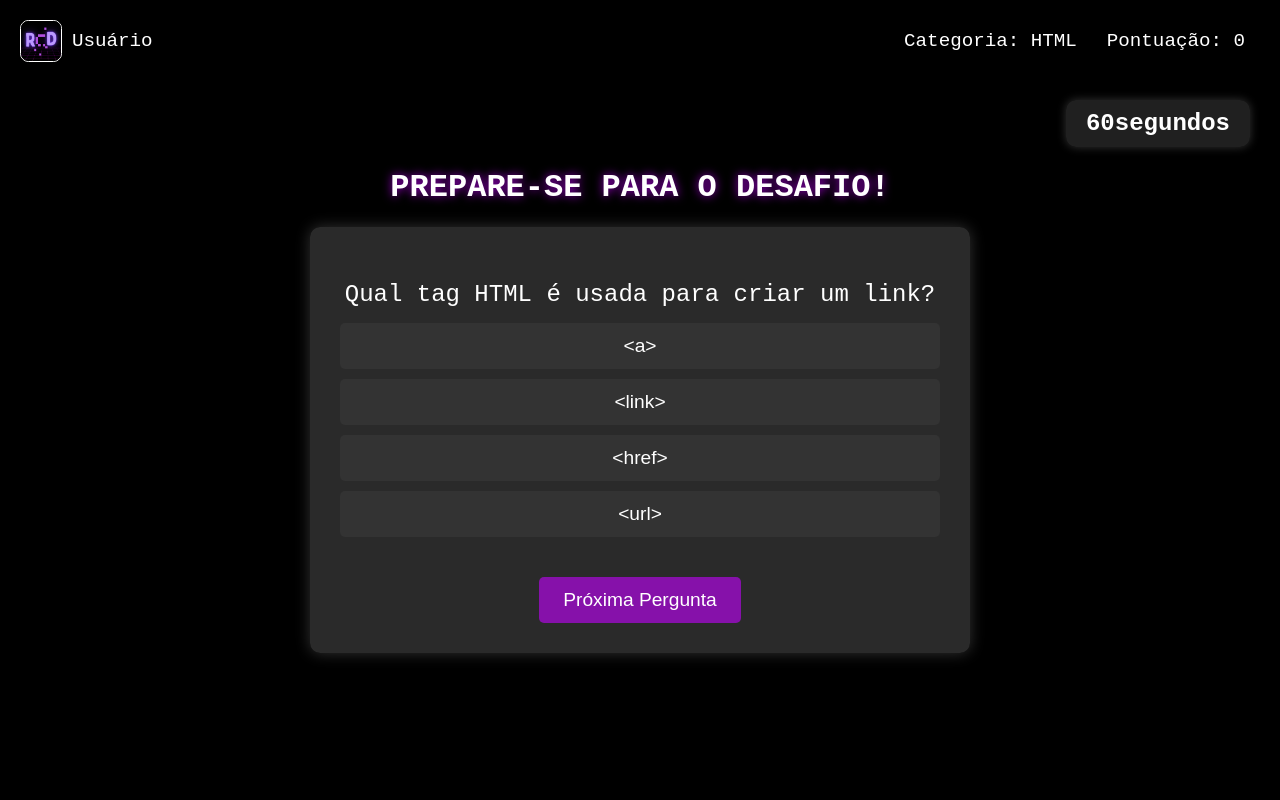
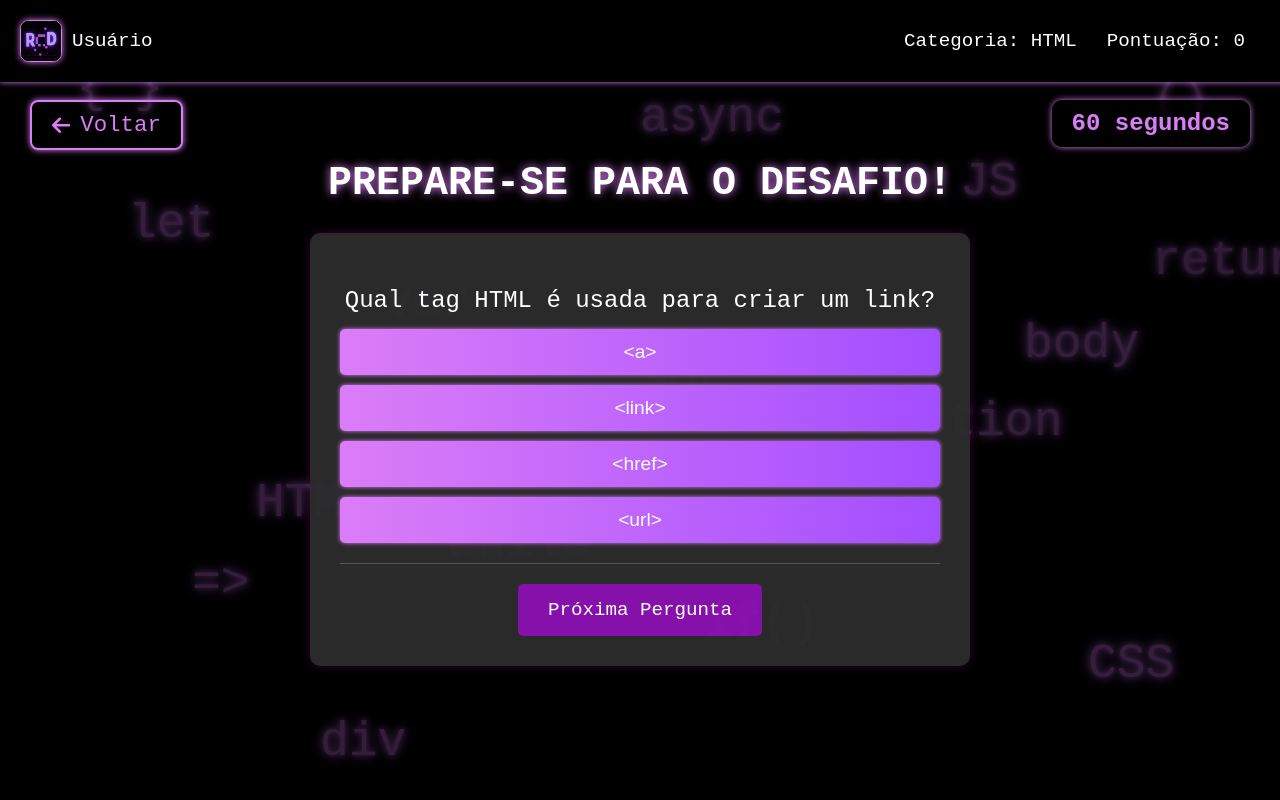
Before and after one commit to felixrai/quiz-leo, a plain HTML site: page quiz.html in a window 1280 px wide. Drawn offline with Linux system fonts and the light colour scheme.

Commit message:
Update quiz.html

```diff
--- a/quiz.html
+++ b/quiz.html
@@ -1,22 +1,103 @@
 <!DOCTYPE html>
 <html lang="pt-BR">
-
 <head>
-    <meta charset="UTF-8">
-    <meta http-equiv="X-UA-Compatible" content="IE=edge">
-    <meta name="viewport" content="width=device-width, initial-scale=1.0">
-    <title>QUIZ - Jogo</title>
+<meta charset="UTF-8" />
+<meta http-equiv="X-UA-Compatible" content="IE=edge" />
+<meta name="viewport" content="width=device-width, initial-scale=1.0" />
+<title>QUIZ - Neon</title>
+<link rel="stylesheet" href="https://cdnjs.cloudflare.com/ajax/libs/fontawesome/6.5.0/css/all.min.css">
 <style>
-        /* Estilo geral */
 body {
   margin: 0;
   font-family: 'Courier New', Courier, monospace;
   background-color: #000000;
   color: white;
+  overflow-x: hidden;
 }
 
+/* === SÍMBOLOS NO FUNDO === */
+.background-symbols {
+  position: fixed;
+  width: 100%;
+  height: 100%;
+  top: 0;
+  left: 0;
+  z-index: 2;
+  pointer-events: none;
+}
+.symbol {
+  position: absolute;
+  color: #db7df7;
+  font-size: 4rem;
+  opacity: 0.2;
+  animation: float 20s ease-in-out infinite, neonBlink 3s ease-in-out infinite;
+  text-shadow: 0 0 6px #db7df7, 0 0 12px #db7df7, 0 0 18px #a34eff;
+}
+.symbol:nth-child(1) { top: 8%; left: 6%; font-size: 3rem; animation-duration: 30s; }
+.symbol:nth-child(2) { top: 20%; left: 75%; font-size: 3rem; animation-duration: 25s; }
+.symbol:nth-child(3) { top: 60%; left: 20%; font-size: 3rem; animation-duration: 28s; }
+.symbol:nth-child(4) { top: 80%; left: 85%; font-size: 3rem; animation-duration: 32s; }
+.symbol:nth-child(5) { top: 45%; left: 50%; font-size: 3rem; animation-duration: 22s; }
+.symbol:nth-child(6) { top: 10%; left: 90%; font-size: 3rem; animation-duration: 24s; }
+.symbol:nth-child(7) { top: 70%; left: 15%; font-size: 3rem; animation-duration: 27s; }
+.symbol:nth-child(8) { top: 35%; left: 30%; font-size: 3rem; animation-duration: 29s; }
+.symbol:nth-child(9) { top: 50%; left: 65%; font-size: 3rem; animation-duration: 26s; }
+.symbol:nth-child(10) { top: 5%; left: 30%; font-size: 3rem; animation-duration: 23s; }
+.symbol:nth-child(11) { top: 25%; left: 10%; font-size: 3rem; animation-duration: 31s; }
+.symbol:nth-child(12) { top: 75%; left: 55%; font-size: 3rem; animation-duration: 27s; }
+.symbol:nth-child(13) { top: 90%; left: 25%; font-size: 3rem; animation-duration: 26s; }
+.symbol:nth-child(14) { top: 40%; left: 80%; font-size: 3rem; animation-duration: 30s; }
+.symbol:nth-child(15) { top: 12%; left: 50%; font-size: 3rem; animation-duration: 24s; }
+.symbol:nth-child(16) { top: 65%; left: 35%; font-size: 3rem; animation-duration: 28s; }
+.symbol:nth-child(17) { top: 30%; left: 90%; font-size: 3rem; animation-duration: 22s; }
+.symbol:nth-child(18) { top: 85%; left: 40%; font-size: 3rem; animation-duration: 25s; }
 
-        /* Overlay */
+@keyframes float {
+  0% { transform: translateY(0px); opacity: 0.9; }
+  50% { transform: translateY(-15px); opacity: 1; }
+  100% { transform: translateY(0px); opacity: 0.9; }
+}
+
+@keyframes neonBlink {
+  0%, 100% {
+    opacity: 0.9;
+    text-shadow: 0 0 6px #db7df7, 0 0 12px #db7df7, 0 0 18px #a34eff;
+  }
+  50% {
+    opacity: 0.5;
+    text-shadow: 0 0 3px #db7df7, 0 0 6px #db7df7, 0 0 9px #a34eff;
+  }
+}
+
+#back-button {
+  position: fixed;
+  top: 100px;
+  left: 30px;
+  background-color: transparent;
+  color: #db7df7;
+  font-size: 1.4rem;
+  text-decoration: none;
+  border: 2px solid #db7df7;
+  padding: 10px 20px;
+  border-radius: 8px;
+  z-index: 1000;
+  box-shadow: 0 0 6px #db7df7;
+  transition: all 0.3s ease;
+  font-family: 'Courier New', Courier, monospace;
+  display: flex;
+  align-items: center;
+  gap: 10px;
+}
+#back-button:hover {
+  background-color: #db7df7;
+  color: #000000;
+  box-shadow: 0 0 10px #db7df7;
+  transform: translateX(-5px);
+}
+#back-button i {
+  font-size: 1.3rem;
+}
+
 #overlay {
   position: absolute;
   top: 0;
@@ -27,7 +108,6 @@
   z-index: 5;
 }
 
-        /* Navbar */
 #navbar {
   width: 100%;
   background-color: #000000;
@@ -39,72 +119,49 @@
   top: 0;
   left: 0;
   z-index: 100;
-            box-shadow: 0 2px 5px rgba(0, 0, 0, 0.3);
+  box-shadow: 0 0 6px #db7df7;
 }
-
-
 #navbar .nav-content {
   display: flex;
   justify-content: space-between;
   width: 100%;
   align-items: center;
   padding-right: 35px;
-            /* Ajustando o padding na nav-content */
 }
-
-        /* Div do usuário */
 .user-info {
   display: flex;
   align-items: center;
   color: #ffffff;
   font-size: 1.2rem;
 }
-
 #user-avatar {
   width: 40px;
   height: 40px;
   border-radius: 20%;
   margin-right: 10px;
-            border: 0.5px solid #ffffff;
+  border: 1px solid #db7df7;
+  box-shadow: 0 0 6px #db7df7;
 }
-
-        /* Div de informações do jogo */
 .game-info {
   display: flex;
   gap: 30px;
   color: #ffffff;
   font-size: 1.2rem;
-            /* Aumentei o tamanho da fonte aqui */
   margin-right: 20px;
-            /* Aumentando o afastamento da borda direita */
 }
-
-        .game-info span {
-            font-weight: 500;
-        }
-
-
-        /* Contador de tempo */
 #timer {
   position: fixed;
   top: 100px;
-            /* Logo abaixo da navbar */
   right: 30px;
-            background-color: rgba(45, 45, 45, 0.718);
-            color: white;
+  background-color: rgba(0, 0, 0, 0.8);
+  color: #db7df7;
   font-size: 1.5rem;
   padding: 10px 20px;
   border-radius: 10px;
-            box-shadow: 0 0 10px rgba(255, 255, 255, 0.2);
+  box-shadow: 0 0 6px #db7df7;
   font-weight: bold;
-            display: flex;
-            align-items: center;
-            justify-content: center;
   z-index: 200;
 }
-
-
-        /* Container do Quiz */
 #container {
   display: flex;
   flex-direction: column;
@@ -114,45 +171,37 @@
   text-align: center;
   position: relative;
   z-index: 10;
+  animation: fadeIn 1.5s ease;
 }
-
-        /* Estilização do título */
 h1 {
-            font-size: 2rem;
+  font-size: 2.5rem;
   text-transform: uppercase;
-            text-shadow: 0 0 10px #c300ffc8;
+  text-shadow: 0 0 10px #db7df7;
 }
-
-        /* Quiz Container */
 .quiz-container {
   background: rgba(45, 45, 45, 0.95);
   padding: 30px;
   border-radius: 10px;
-            box-shadow: 0 0 15px rgba(255, 255, 255, 0.2);
+  box-shadow: 0 0 10px rgba(255, 0, 255, 0.2);
   max-width: 600px;
   width: 90%;
-            text-align: center;
 }
-
-        /* Pergunta */
 .question-box {
   margin-bottom: 20px;
+  border-bottom: 1px solid #ffffff33;
+  padding-bottom: 20px;
 }
-
 .question-text {
   font-size: 1.5rem;
   margin-bottom: 15px;
 }
-
-        /* Respostas */
 .answers-container {
   display: flex;
   flex-direction: column;
   gap: 10px;
 }
-
 .answer {
-            background-color: #333;
+  background: linear-gradient(90deg, #db7df7, #a34eff);
   color: white;
   border: none;
   padding: 12px;
@@ -160,49 +209,47 @@
   border-radius: 5px;
   cursor: pointer;
   transition: all 0.3s ease;
+  box-shadow: 0 0 4px #db7df7;
 }
-
 .answer:hover {
-            background-color: #db7df7;
-            transform: scale(1.05);
-            box-shadow: 0 0 10px #db7df7;
+  transform: scale(1.03);
 }
-
-        /* Botão Próxima Pergunta */
 #next-question {
-            margin-top: 20px;
     background-color: #c300ff99;
     color: white;
-            padding: 12px 24px;
+    padding: 15px 30px;
     font-size: 1.2rem;
     border: none;
     border-radius: 5px;
     cursor: pointer;
+    font-family: 'Courier New', Courier, monospace;
     transition: all 0.3s ease;
 }
-
 #next-question:hover {
-            background-color: #db7df7;
-            transform: translateY(-5px);
-            box-shadow: 0 0 10px #db7df7;
+  transform: translateY(-3px);
 }
-
-        /* Ajuste Responsivo */
+@keyframes fadeIn {
+  from {
+    opacity: 0;
+    transform: translateY(20px);
+  }
+  to {
+    opacity: 1;
+    transform: translateY(0);
+  }
+}
 @media (max-width: 600px) {
   h1 {
     font-size: 2rem;
   }
-
   .quiz-container {
     width: 95%;
     padding: 20px;
   }
-
   .answer {
     font-size: 1rem;
     padding: 10px;
   }
-
   #next-question {
     font-size: 1rem;
     padding: 10px 20px;
@@ -210,11 +257,30 @@
 }
 </style>
 </head>
-
 <body>
 <div id="overlay"></div>
 
-    <!-- Navbar -->
+<!-- SÍMBOLOS NO FUNDO -->
+<div class="background-symbols">
+  <span class="symbol">{ }</span>
+  <span class="symbol">JS</span>
+  <span class="symbol">HTML</span>
+  <span class="symbol">CSS</span>
+  <span class="symbol">SQL</span>
+  <span class="symbol">()</span>
+  <span class="symbol">=></span>
+  <span class="symbol">var</span>
+  <span class="symbol">function</span>
+  <span class="symbol">const</span>
+  <span class="symbol">let</span>
+  <span class="symbol">if()</span>
+  <span class="symbol">div</span>
+  <span class="symbol">body</span>
+  <span class="symbol">async</span>
+  <span class="symbol">while</span>
+  <span class="symbol">return</span>
+</div>
+
 <nav id="navbar">
   <div class="nav-content">
     <div class="user-info">
@@ -228,17 +294,18 @@
   </div>
 </nav>
 
-    <!-- Contador de Tempo -->
+<a href="game.html" id="back-button" title="Voltar para o jogo">
+  <i class="fas fa-arrow-left"></i> Voltar
+</a>
+
 <div id="timer">
   <span id="time">60</span> segundos
 </div>
 
 <div id="container">
   <h1>Prepare-se para o Desafio!</h1>
-
   <div class="quiz-container">
     <div id="category-icon"></div>
-
     <div class="question-box">
       <p class="question-text">Qual tag HTML é usada para criar um link?</p>
       <div class="answers-container">
@@ -248,11 +315,8 @@
         <button class="answer">&lt;url&gt;</button>
       </div>
     </div>
-
     <button id="next-question">Próxima Pergunta</button>
   </div>
 </div>
-
 </body>
-
 </html>
```
Lines whose indentation alone changed are shown as unchanged.
